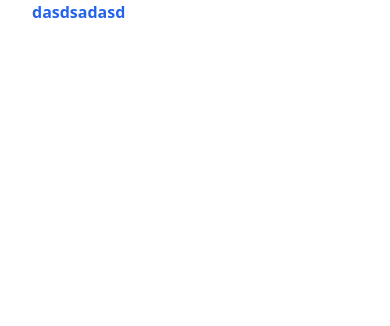
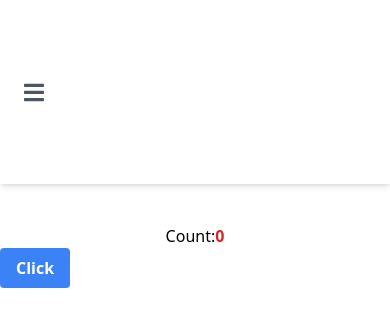
Before and after one commit to danghuytu12/demoNext, a Next.js app: page / in a window 390 px wide. Shown: the top 326 px of the page. Built offline with nearby package versions, Linux system fonts and the light colour scheme.

Commit message:
truyen props giua cac component

```diff
--- /dev/null
+++ b/pages/Header.tsx
@@ -0,0 +1,88 @@
+import React from "react";
+
+function Header() {
+  return (
+    <header>
+      <nav className="navbar navbar-expand-lg shadow-md py-2 bg-white relative flex items-center w-full justify-between p-0">
+        <div className="px-6 w-full flex flex-wrap items-center justify-between">
+          <div className="flex items-center">
+            <button
+              className="navbar-toggler border-0 py-3 lg:hidden leading-none text-xl bg-transparent text-gray-600 hover:text-gray-700 focus:text-gray-700 transition-shadow duration-150 ease-in-out mr-2"
+              type="button"
+              data-bs-toggle="collapse"
+              data-bs-target="#navbarSupportedContentY"
+              aria-controls="navbarSupportedContentY"
+              aria-expanded="false"
+              aria-label="Toggle navigation"
+            >
+              <svg
+                aria-hidden="true"
+                focusable="false"
+                data-prefix="fas"
+                className="w-5"
+                role="img"
+                xmlns="http://www.w3.org/2000/svg"
+                viewBox="0 0 448 512"
+              >
+                <path
+                  fill="currentColor"
+                  d="M16 132h416c8.837 0 16-7.163 16-16V76c0-8.837-7.163-16-16-16H16C7.163 60 0 67.163 0 76v40c0 8.837 7.163 16 16 16zm0 160h416c8.837 0 16-7.163 16-16v-40c0-8.837-7.163-16-16-16H16c-8.837 0-16 7.163-16 16v40c0 8.837 7.163 16 16 16zm0 160h416c8.837 0 16-7.163 16-16v-40c0-8.837-7.163-16-16-16H16c-8.837 0-16 7.163-16 16v40c0 8.837 7.163 16 16 16z"
+                ></path>
+              </svg>
+            </button>
+          </div>
+          <div
+            className="navbar-collapse collapse grow items-center"
+            id="navbarSupportedContentY"
+          >
+            <ul className="navbar-nav mr-auto lg:flex lg:flex-row">
+              <li className="nav-item">
+                <a
+                  className="nav-link block pr-2 lg:px-2 py-2 text-gray-600 hover:text-gray-700 focus:text-gray-700 transition duration-150 ease-in-out"
+                  href="#!"
+                  data-mdb-ripple="true"
+                  data-mdb-ripple-color="light"
+                >
+                  Home
+                </a>
+              </li>
+              <li className="nav-item">
+                <a
+                  className="nav-link block pr-2 lg:px-2 py-2 text-gray-600 hover:text-gray-700 focus:text-gray-700 transition duration-150 ease-in-out"
+                  href="#!"
+                  data-mdb-ripple="true"
+                  data-mdb-ripple-color="light"
+                >
+                  Features
+                </a>
+              </li>
+              <li className="nav-item">
+                <a
+                  className="nav-link block pr-2 lg:px-2 py-2 text-gray-600 hover:text-gray-700 focus:text-gray-700 transition duration-150 ease-in-out"
+                  href="#!"
+                  data-mdb-ripple="true"
+                  data-mdb-ripple-color="light"
+                >
+                  Pricing
+                </a>
+              </li>
+              <li className="nav-item mb-2 lg:mb-0">
+                <a
+                  className="nav-link block pr-2 lg:px-2 py-2 text-gray-600 hover:text-gray-700 focus:text-gray-700 transition duration-150 ease-in-out"
+                  href="#!"
+                  data-mdb-ripple="true"
+                  data-mdb-ripple-color="light"
+                >
+                  About
+                </a>
+              </li>
+            </ul>
+          </div>
+        </div>
+      </nav>
+
+    </header>
+  );
+}
+
+export default Header;
--- /dev/null
+++ b/pages/Main.tsx
@@ -0,0 +1,9 @@
+import React from "react";
+
+const Main = ({ count }: { count: number }) => {
+  return (
+      <div className="flex justify-center mt-10 ">Count:<p className="text-red-600 font-bold">{count}</p></div>
+  );
+};
+
+export default Main;
--- a/pages/index.tsx
+++ b/pages/index.tsx
@@ -1,18 +1,24 @@
 import type { NextPage } from 'next'
 import Head from 'next/head'
-import Image from 'next/image'
-import styles from '../styles/Home.module.css'
-
+import { useState } from 'react';
+import Header from "./Header";
+import Main from "./Main";
 const Home: NextPage = () => {
+  const [count,setCount]=useState(0)
+  const handleClick=()=>{
+    setCount(count+1)
+  }
   return (
-    <div className={styles.container}>
+    <div >
       <Head>
         <title>Create Next App</title>
         <meta name="description" content="Generated by create next app" />
         <link rel="icon" href="/favicon.ico" />
       </Head>
 
-      <p className="font-bold text-blue-600">dasdsadasd</p>
+      <Header  />
+      <Main count={count}/>
+      <button className="bg-blue-500 hover:bg-blue-700 text-white font-bold py-2 px-4 rounded " onClick={handleClick}>Click</button>
     </div>
   )
 }
```
